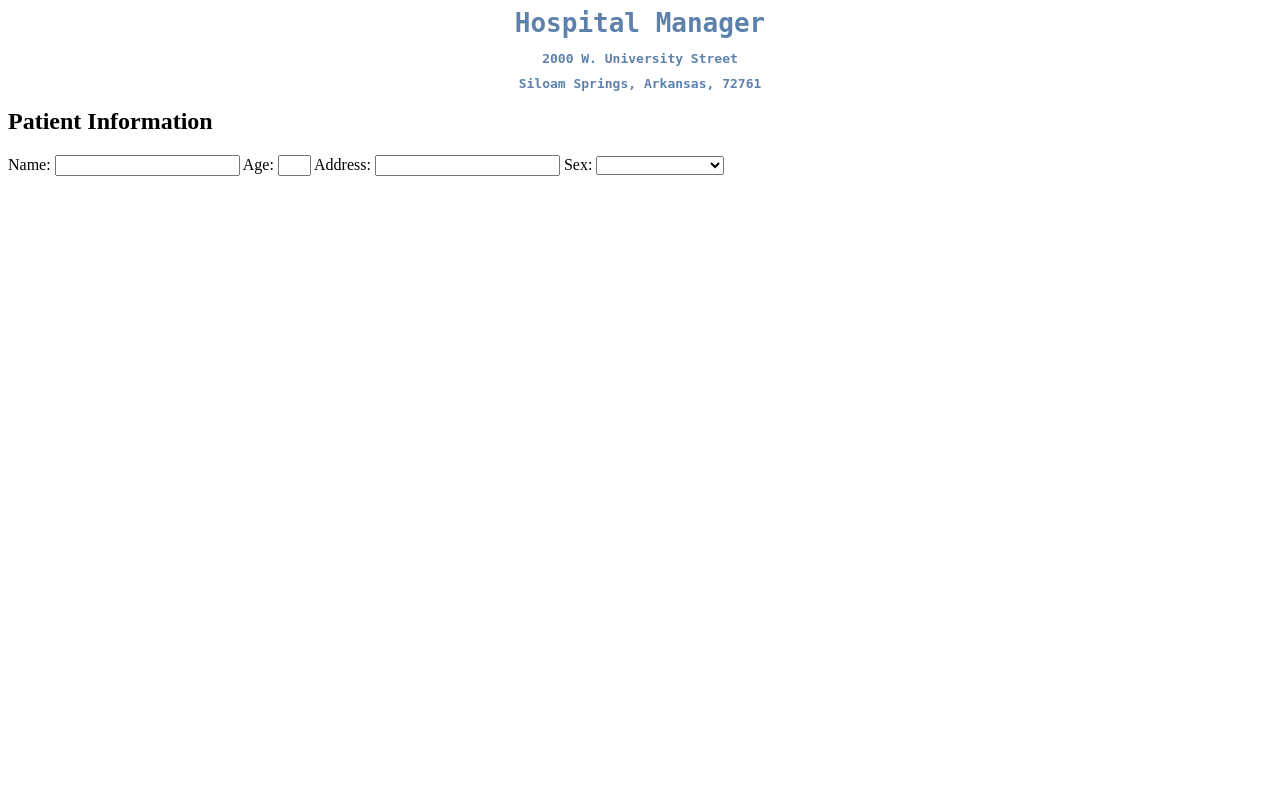
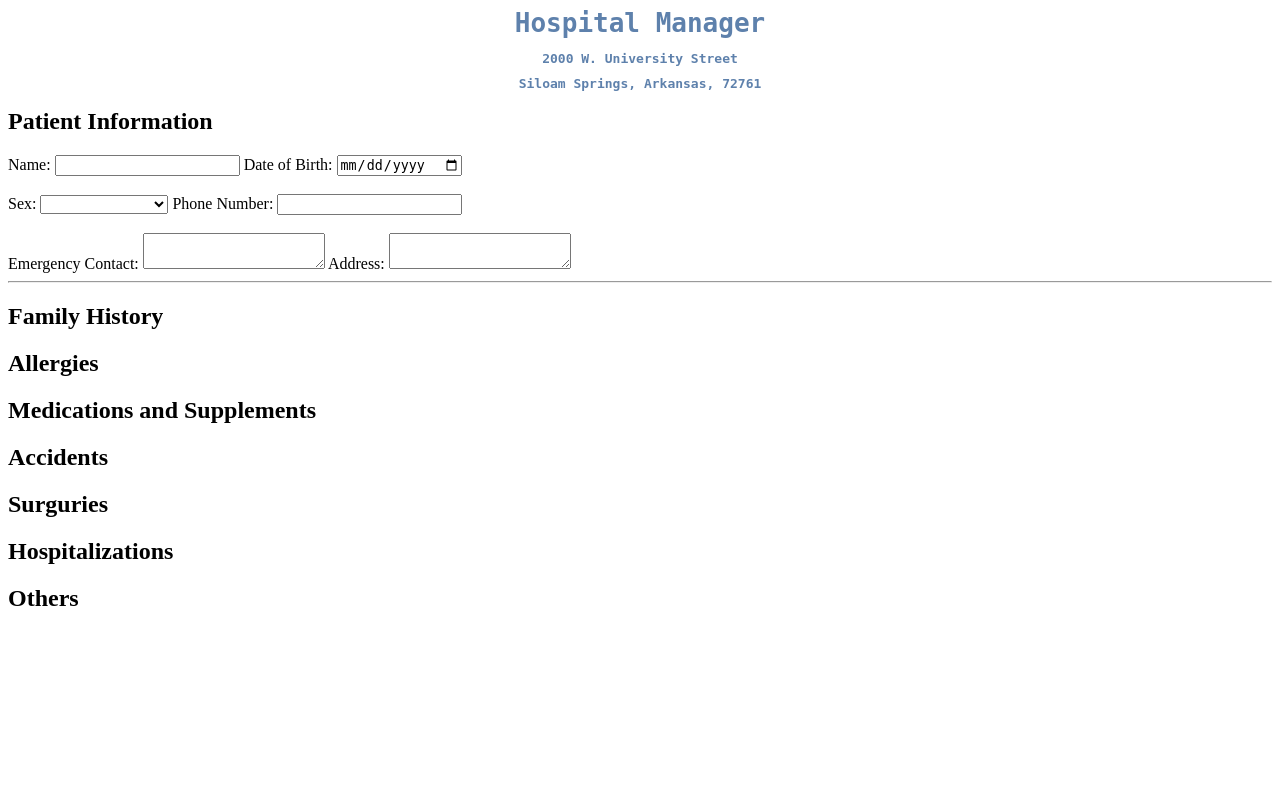
Before and after one commit to baker0204/Hospital-Management-System, a PHP site: page /PatientFile.php in a window 1280 px wide. Run offline with PHP 8.4, Linux system fonts and the light colour scheme.

Commit message:
Update PatientFile.php
Finished Patient Information Section

```diff
--- a/PatientFile.php
+++ b/PatientFile.php
@@ -13,13 +13,17 @@
 		<h4 align="center"> Siloam Springs, Arkansas, 72761</h3>
 		<h2> Patient Information</h2>
 			Name: <input name="patientName" id="patientName"/>
-			Age: <input type="number" id="patientAge" name="patientAge" min="0" max="1" step="0"/>
-			Address: <input name="patientAddress" id="patientAddress"/>
+			Date of Birth: <input type="date" name="patientDOB" id="patientDOB"/><br><br>
 			Sex: <select name="patientSex" id="patientSex" required>
-			<option value = ""> </option>
-			<option value = "male"> Male </option>
-			<option value = "female"> Female </option>
-			<option value = "perferNot"> Perfer Not To Say </option>
+				<option value = ""> </option>
+				<option value = "male"> Male </option>
+				<option value = "female"> Female </option>
+				<option value = "perferNot"> Perfer Not To Say </option>
+			</select>
+			Phone Number: <input type="tel" id="patientPhone" name="patientPhone"/><br><br>
+			Emergency Contact: <textarea name="patientAddress" id="patientAddress"></textarea>
+			Address: <textarea name="patientAddress" id="patientAddress"></textarea>
+			<hr>
 		<h2> Family History</h2>
 		<h2> Allergies</h2>
 		<h2> Medications and Supplements</h2>
```
